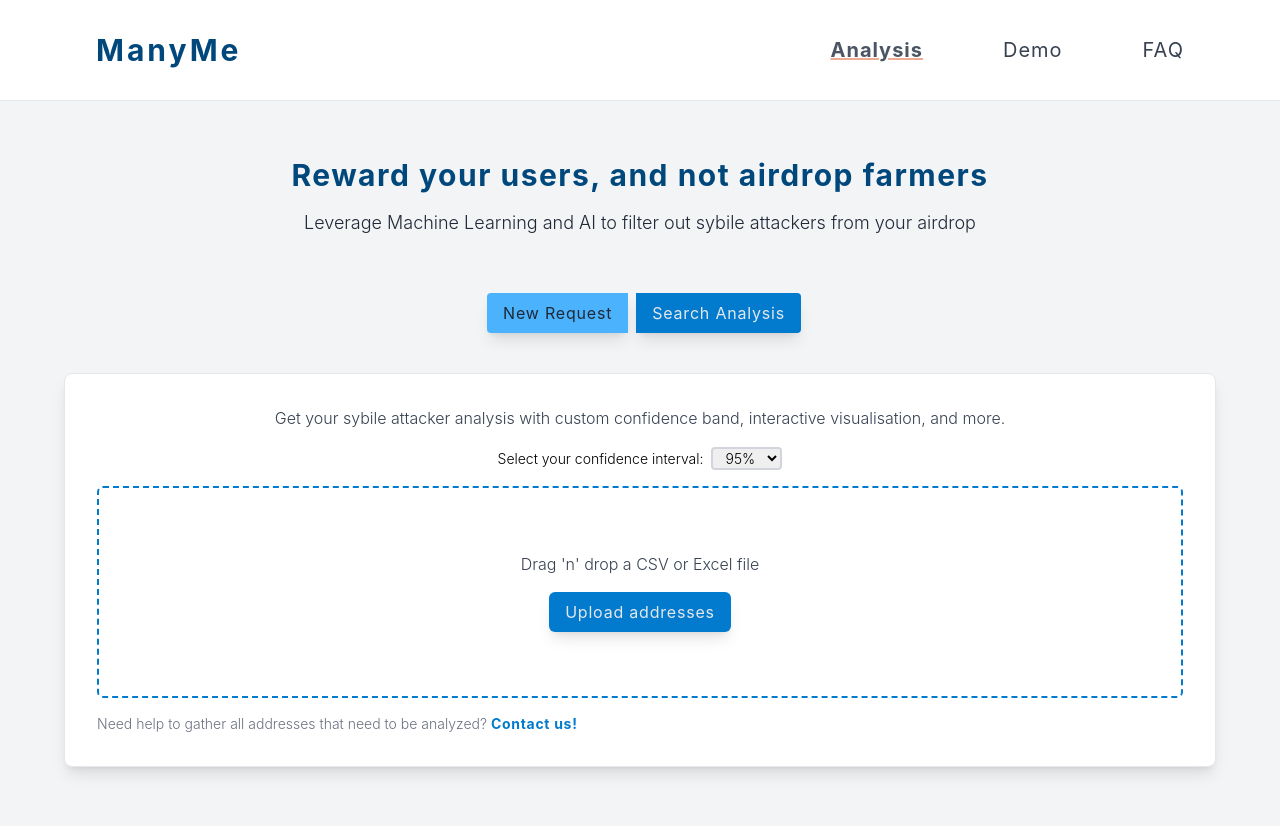
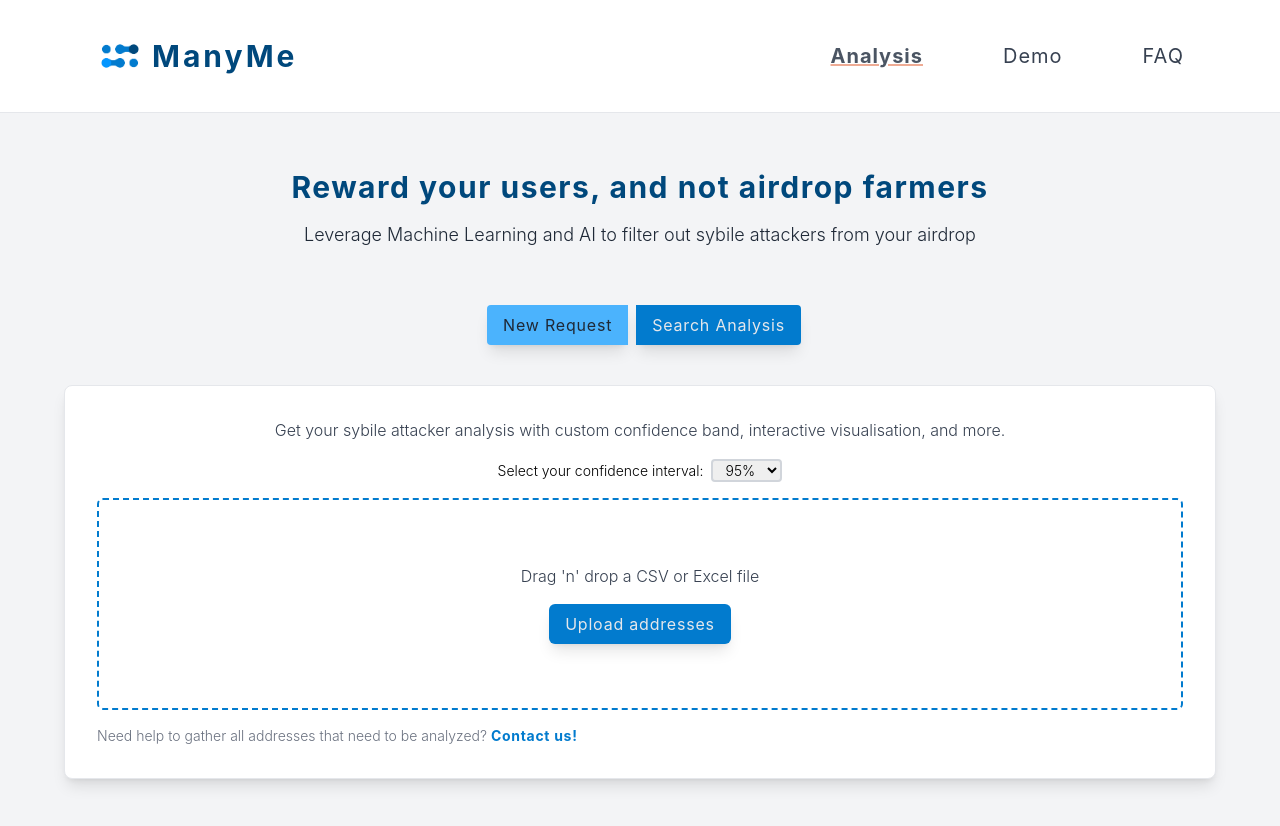
Before and after one commit to muhuuh/sybile, a React (Create React App) app: page / in a window 1280 px wide. Shown: the top 826 px of the page. Built offline with nearby package versions, Linux system fonts and the light colour scheme; no server answers.

Commit message:
added logo to header

```diff
--- a/src/components/Header.js
+++ b/src/components/Header.js
@@ -13,8 +13,13 @@ const Header = () => {
     <header className="bg-white border-b py-8 flex justify-between items-center px-24 shadow-md">
       <NavLink
         to="/main"
-        className="text-3xl font-bold tracking-widest text-indogoDye"
+        className="flex items-center text-3xl font-bold tracking-widest text-indogoDye"
       >
+        <img
+          src={`${process.env.PUBLIC_URL}/manyme-main.png`}
+          alt="ManyMe Logo"
+          className="h-12 mr-2"
+        />
         ManyMe
       </NavLink>
       <div className="flex text-gray-600 text-xl justify-center gap-x-20 tracking-wider">
```
Also changed, not shown: public/manyme-main.png (added).
